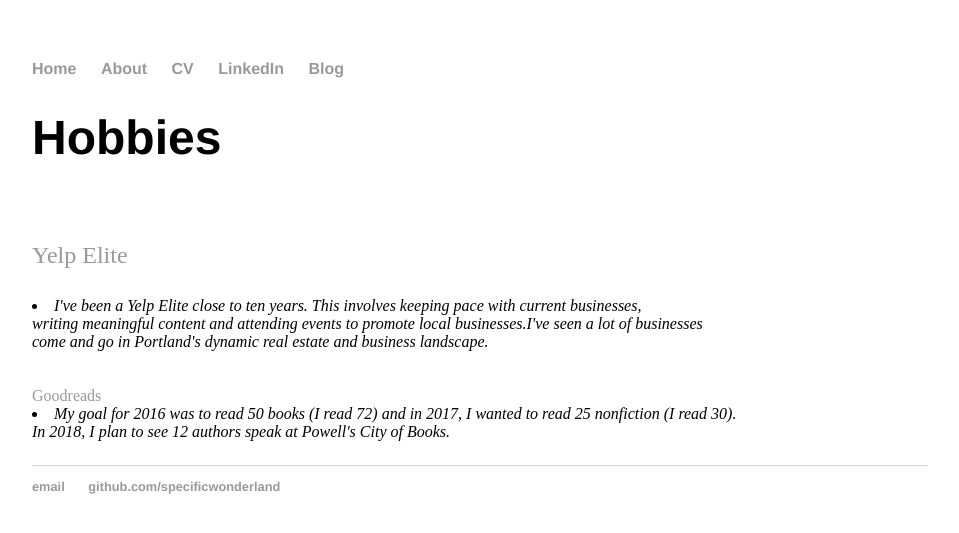
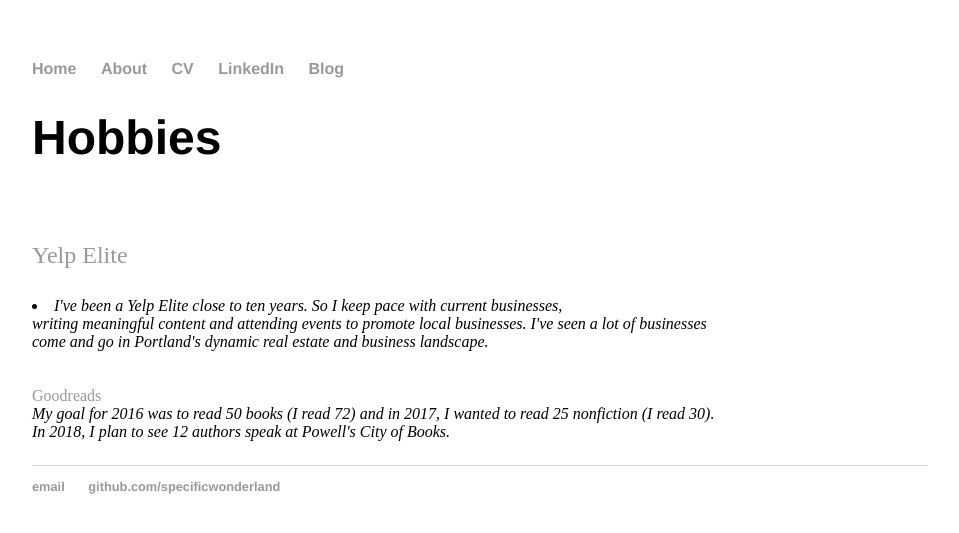
Before and after one commit to specificwonderland/specificwonderland.github.io, a Jekyll site: the page built from about/index.html, in a window 1280 px wide. Shown: the top 533 px of the page, without its empty margins (160-1119 px from the left). Built offline with Jekyll 4.4.1, drawn with Linux system fonts in a browser that asks for light colours.

Commit message:
Update index.html
formatting, syntax

```diff
--- a/about/index.html
+++ b/about/index.html
@@ -7,11 +7,17 @@ title: About Me
 	<h1>Hobbies</h1><br>
 	<p>
 	<a href="http://cassandraj.yelp.com">Yelp Elite</a><li>
-		 <i>I've been a Yelp Elite close to ten years. This involves keeping pace with current businesses, <br>
-		 writing meaningful content and attending events to promote local businesses.I've seen a lot of businesses<br>
-		come and go in Portland's dynamic real estate and business landscape.</i><br><br><br>
-	<a href="http://www.goodreads.com/user/show/1340622-cassandra-caterson?utm_source=email_widget">Goodreads</a><li>
+
+		 <i>I've been a Yelp Elite close to ten years. So I keep pace with current businesses, <br>
+		 writing meaningful content and attending events to promote local businesses. I've seen a lot of businesses<br>
+		come and go in Portland's dynamic real estate and business landscape.</i>
+
+	<br><br><br>
+
+	<a href="http://www.goodreads.com/user/show/1340622-cassandra-caterson?utm_source=email_widget">Goodreads</a><br>
+
 		<i>My goal for 2016 was to read 50 books (I read 72) and in 2017, I wanted to read 25 nonfiction (I read 30).<br>
 		In 2018, I plan to see 12 authors speak at Powell's City of Books.</i>
-		</p>
+
+	</p>
 </div><!-- /.blurb -->
```
